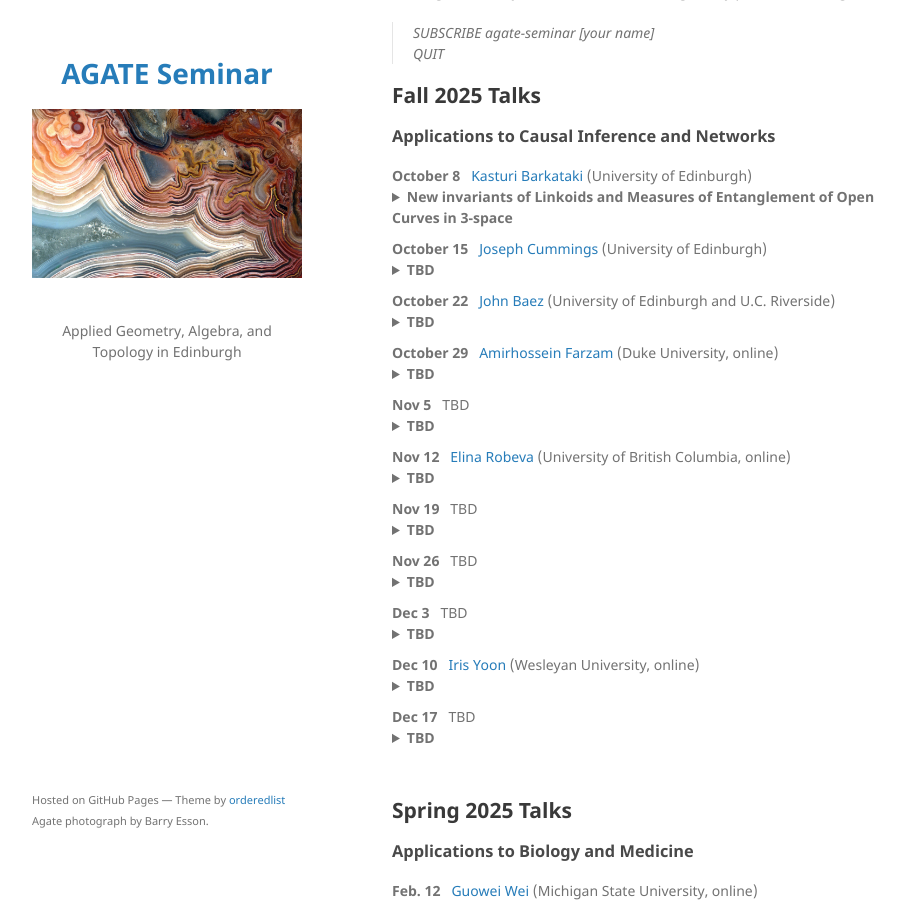
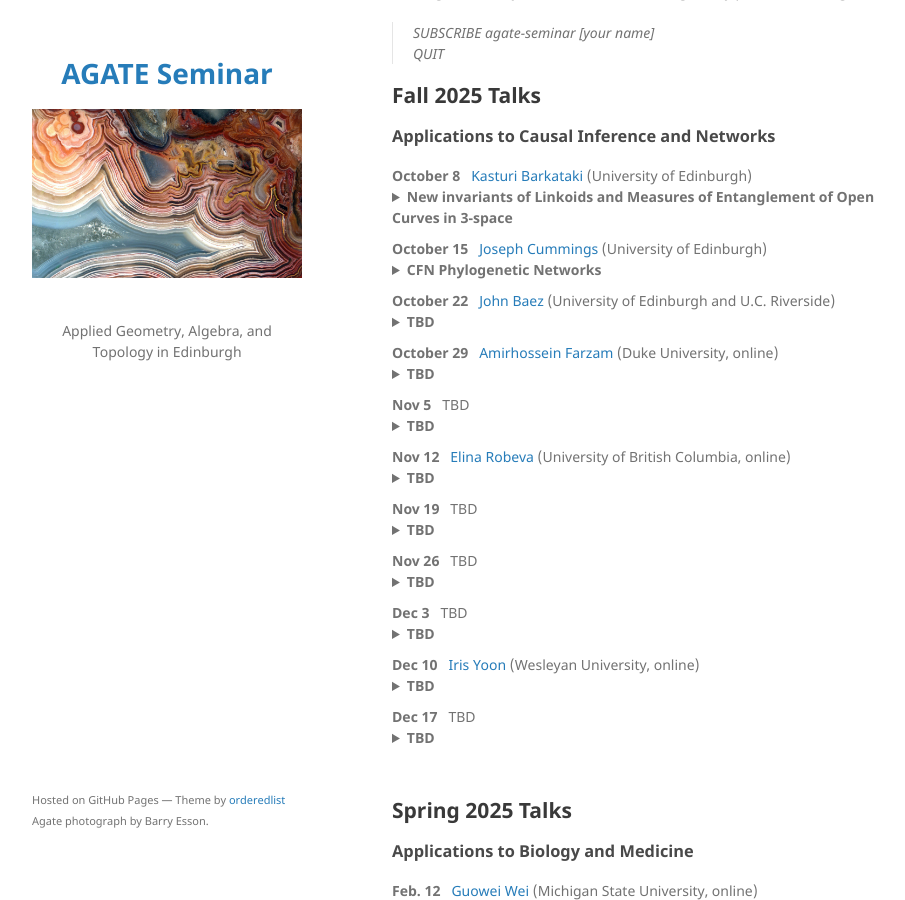
Before and after one commit to agatedinburgh/agatedinburgh.github.io, a Jekyll site: the page built from index.md, in a window 1280 px wide and 900 px high, scrolled down 434 px. Shown: the whole window, without its empty margins (178-1083 px from the left). Built offline with Jekyll 4.4.1, drawn with Linux system fonts in a browser that asks for light colours; our own code applies the rules of GitHub Pages for plain Markdown files; part of the change alters nothing that is shown.

Commit message:
Replace TBD with CFN Phylogenetic Networks talk details
Updated the event details for the talk on CFN Phylogenetic Networks.

```diff
--- a/index.md
+++ b/index.md
@@ -30,8 +30,8 @@ To join the mailing list, send an email to sympa at mlist.is.ed.ac.uk with nothi
 
 <nobr><b>October 15</b>  &nbsp; <a href="https://sites.google.com/view/josephcummingsmath/home">Joseph Cummings</a> (University of Edinburgh)</nobr>
 <details style="margin-bottom:10px">
-<summary><b>TBD</b></summary>
-<p style="margin-left:30px;">TBD</p>
+<summary><b>CFN Phylogenetic Networks</b></summary>
+<p style="margin-left:30px;"> In this talk, we study the ideal of phylogenetic invariants of the Cavender-Farris-Neyman (CFN) model on a phylogenetic network with the goal of providing a description of the invariants which is useful for network inference. Our two main results are as follows: 1) the model is completely determined by its covariance matrix, and 2) the model is cut out by rank constraints on submatrices of the covariance matrix determined by the combinatorics of the underlying network.  These results hold in the level-1 case; however, we will provide several examples and some intuition for why these results may hold for more complicated networks as well. Time permitting, we will explore how this description of the model could lead to a full-fledged network reconstruction algorithm for level-1 networks. This is joint work with Elizabeth Gross, Ben Hollering, Sam Martin, and Ikenna Nometa.</p>
 </details>
 
 <nobr><b>October 22</b>  &nbsp; <a href="https://math.ucr.edu/home/baez/">John Baez</a> (University of Edinburgh and U.C. Riverside)</nobr>
```
